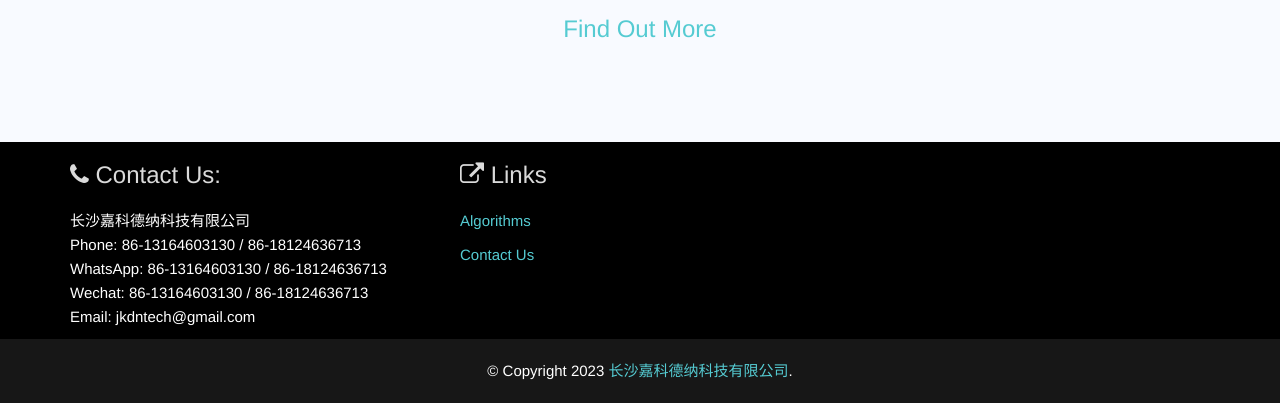
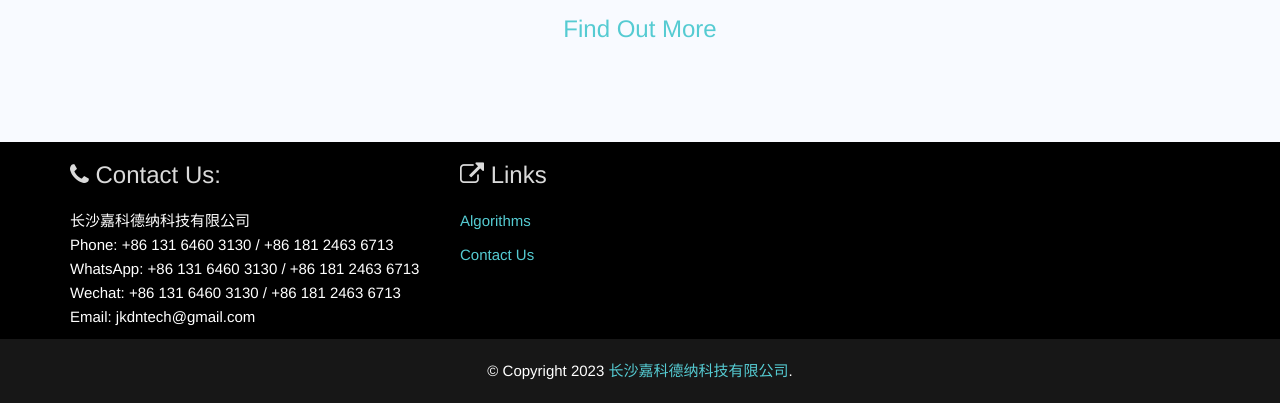
Before and after one commit to JKDN-Tech/JKDN-Tech.github.io, a Jekyll site: the page built from index.html, in a window 1280 px wide and 900 px high, scrolled down 2057 px, cut to the strip 497-900 px from the top of the window. Built offline with Jekyll 4.4.1, drawn with Linux system fonts in a browser that asks for light colours; some of the changed text lies outside the part shown.

Commit message:
auto update

```diff
--- a/_config.yml
+++ b/_config.yml
@@ -23,7 +23,7 @@ url: "" # the base hostname & protocol for your site, e.g. http://example.com
 # Company Information
 company_name: 长沙嘉科德纳科技有限公司
 address_line: 广东省深圳市南山区
-telephone_number: 86-13164603130 / 86-18124636713
+telephone_number: +86 131 6460 3130 / +86 181 2463 6713
 fax_number: 1.800.245.357
 company_email: jkdntech@gmail.com
 google_map: https://www.google.com/maps/embed?pb=!1m14!1m12!1m3!1d3618.727010735933!2d91.837871!3d24.907291700000002!2m3!1f0!2f0!3f0!3m2!1i1024!2i768!4f13.1!5e0!3m2!1sen!2s!4v1404919738144
```
